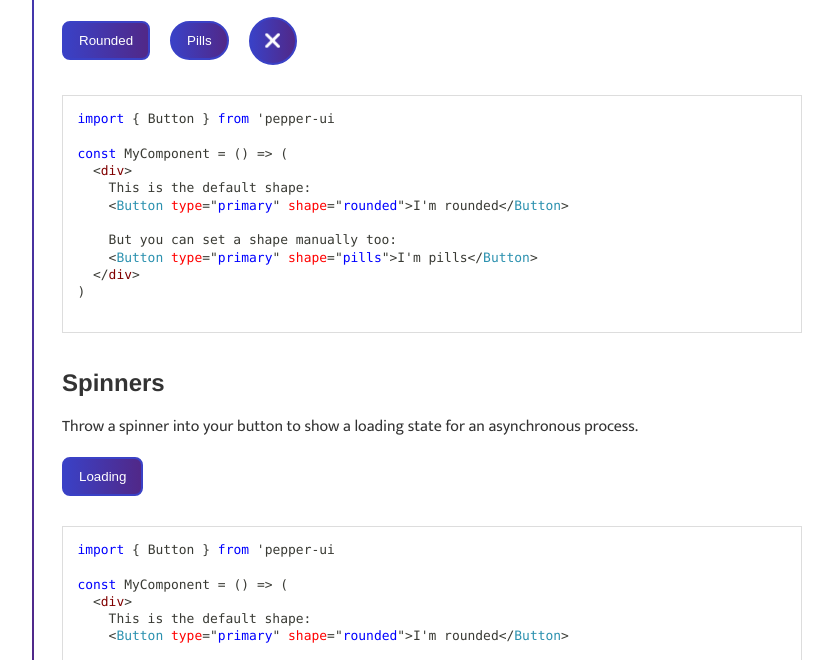
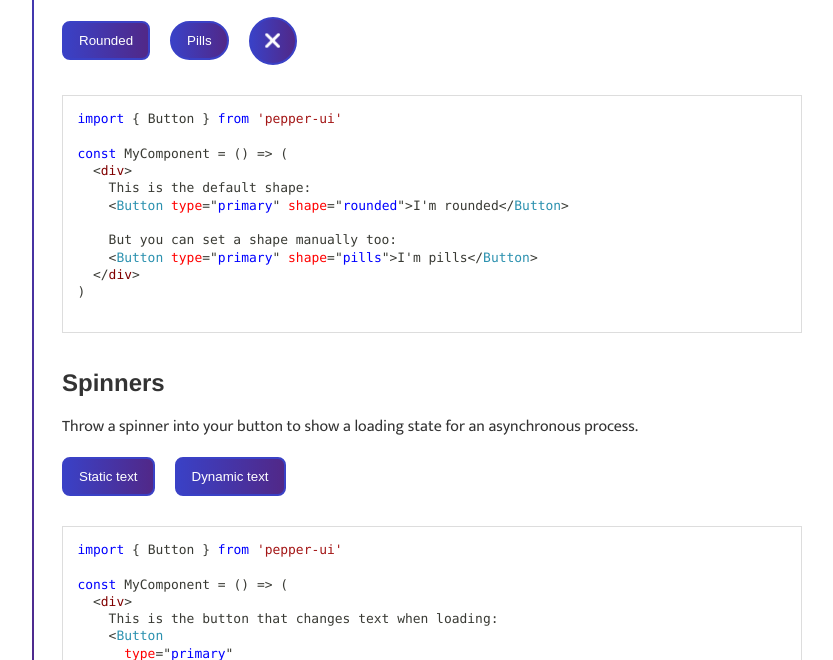
Before and after one commit to chet-w/pepper-ui, a Gatsby site: page /components/buttons in a window 1280 px wide. Shown: the part 698-1358 px from the top of the page, without its empty margins (308-1141 px from the left). Built offline with nearby package versions, Linux system fonts and the light colour scheme; Gatsby itself is replaced by a stand-in of ours; a web font is replaced by a local one.

Commit message:
Add dynamic text loading text change for button

```diff
--- a/src/page-parts/Button/ButtonShapes.tsx
+++ b/src/page-parts/Button/ButtonShapes.tsx
@@ -23,7 +23,7 @@ const ButtonShapes: React.FC<Props> = () => (
         &#10060;
       </Button>,
     ]}
-    code={`import { Button } from 'pepper-ui
+    code={`import { Button } from 'pepper-ui'
 
 const MyComponent = () => (
   <div>
--- a/src/page-parts/Button/ButtonSpinner.tsx
+++ b/src/page-parts/Button/ButtonSpinner.tsx
@@ -25,18 +25,34 @@ const ButtonSpinner: React.FC<Props> = () => {
           loading={isLoading}
           onClick={() => setLoading(true)}
         >
-          Loading
+          Static text
+        </Button>,
+        <Button
+          type="primary"
+          shape="rounded"
+          loading={isLoading}
+          onClick={() => setLoading(true)}
+          showLoadingContent
+          loadingContent="🤔"
+        >
+          Dynamic text
         </Button>,
       ]}
-      code={`import { Button } from 'pepper-ui
+      code={`import { Button } from 'pepper-ui'
 
 const MyComponent = () => (
   <div>
-    This is the default shape:
-    <Button type="primary" shape="rounded">I'm rounded</Button>
-
-    But you can set a shape manually too:
-    <Button type="primary" shape="pills">I'm pills</Button>
+    This is the button that changes text when loading:
+    <Button
+      type="primary"
+      shape="rounded"
+      loading={isLoading}
+      onClick={() => setLoading(true)}
+      showLoadingContent
+      loadingContent="🤔"
+    >
+      Dynamic text
+    </Button>
   </div>
 )
         `}
--- a/src/page-parts/Button/ButtonTypes.tsx
+++ b/src/page-parts/Button/ButtonTypes.tsx
@@ -37,7 +37,7 @@ const ButtonTypes: React.FC<Props> = () => {
           Disabled
         </Button>,
       ]}
-      code={`import { Button } from 'pepper-ui
+      code={`import { Button } from 'pepper-ui'
 
 const MyComponent = () => (
   <div>
--- a/src/pepper-components/Button/index.tsx
+++ b/src/pepper-components/Button/index.tsx
@@ -3,6 +3,7 @@ import styled from 'styled-components'
 import { ITheme } from '../../styles/theme'
 import Spinner from '../Spinner/index'
 import { Pulse } from '../Animations/index'
+import { ReactNode } from 'react'
 
 const BaseButton = styled.button`
   position: relative;
@@ -122,17 +123,31 @@ interface ButtonProps extends React.HTMLAttributes<HTMLButtonElement> {
   shape: ShapeOptions
   loading?: boolean
   disabled?: boolean
+  icon?: ReactNode
+  showLoadingContent?: boolean
+  loadingContent?: ReactNode | string
   children?: any
 }
 
 const Button: React.FC<ButtonProps> = props => {
-  const { type, loading, children, disabled, ...otherProps } = props
+  const {
+    type,
+    loading,
+    children,
+    disabled,
+    icon,
+    showLoadingContent,
+    loadingContent,
+    ...otherProps
+  } = props
 
-  const ButtonContent = (
+  const ButtonContent = loading ? (
     <>
-      {loading && <Spinner />}
-      {children}
+      <Spinner />
+      {showLoadingContent && loadingContent ? loadingContent : children}
     </>
+  ) : (
+    children
   )
 
   return type === 'primary' ? (
```
